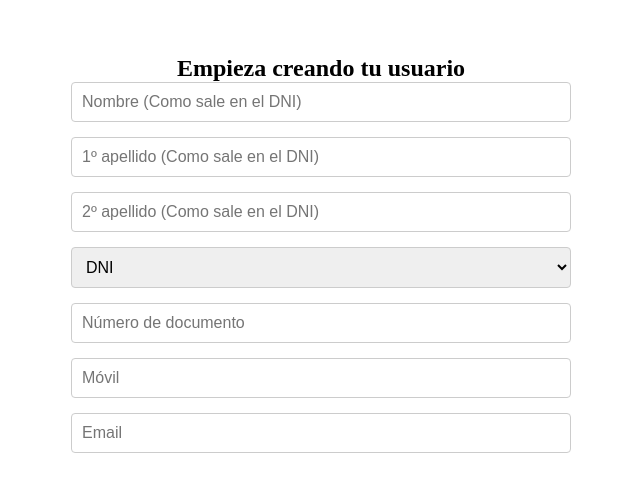
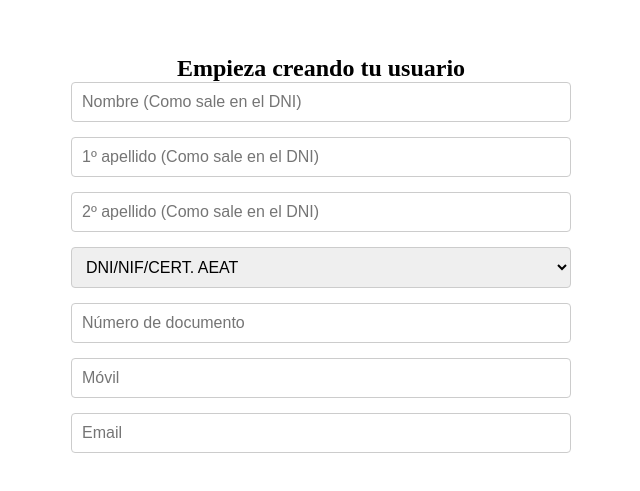
Before and after one commit to Dester369/Formulario2, a plain HTML site: page index.html in a window 1280 px wide. Shown: the part 139-630 px from the top of the page, without its empty margins (319-959 px from the left). Drawn offline with Linux system fonts and the light colour scheme.

Commit message:
index.html

```diff
--- a/index.html
+++ b/index.html
@@ -19,7 +19,8 @@
             <input type="text" name="apellido2" id="apellido2" placeholder="2º apellido (Como sale en el DNI)" required>
 
 
-            <select name="tipo-documento" id="tipo-documento">
+            <select name="tipo-documento" id="tipo-documento" size="1">
+                <option value="1" selected>DNI/NIF/CERT. AEAT</option>
                 <option value="dni">DNI</option>
                 <option value="NIF">NIF</option>
                 <option value="CERT">CERT. AEAT</option>
```
